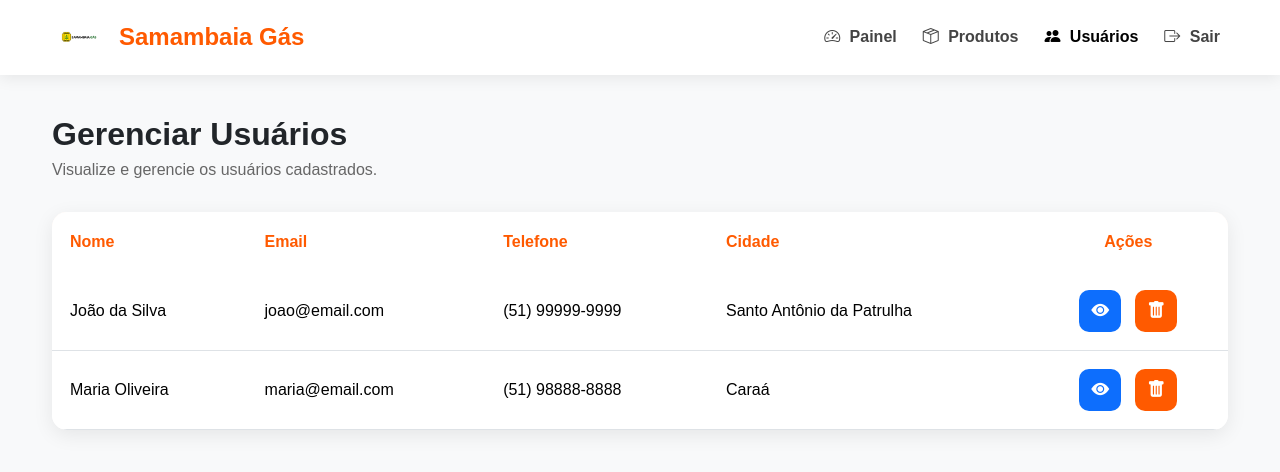
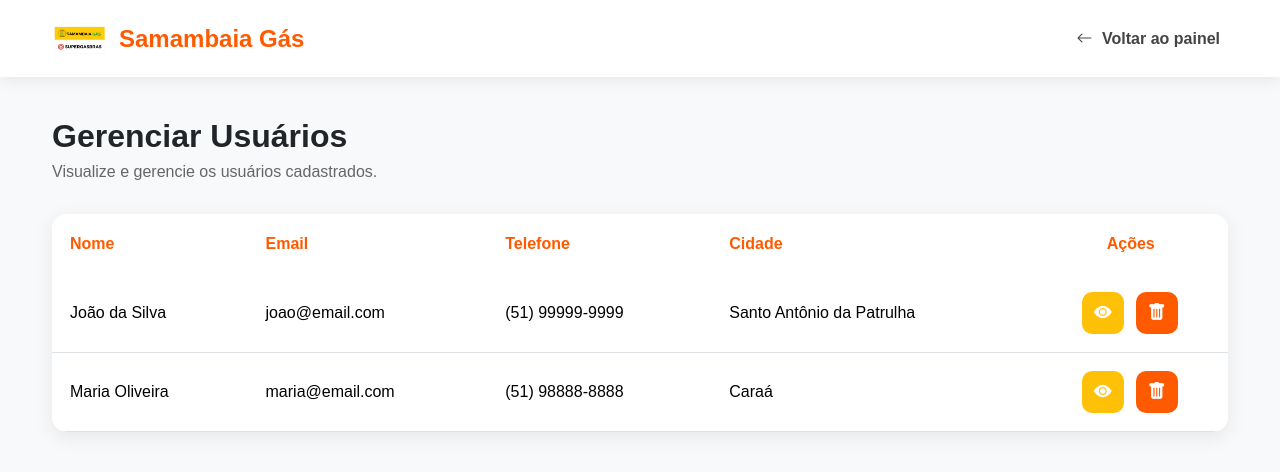
Before and after one commit to gihts7/Site_Samambaia_Gas, a PHP site: page /admin/gerenciarUsuarios.php in a window 1280 px wide. Shown: the top 472 px of the page. Run offline with PHP 8.4, Linux system fonts and the light colour scheme.

Commit message:
Atualização da logo, produtos e cidade

```diff
--- a/www/admin/gerenciarUsuarios.php
+++ b/www/admin/gerenciarUsuarios.php
@@ -44,53 +44,17 @@
 
         </button>
 
-        <div class="collapse navbar-collapse" id="menu">
+        <div class="collapse navbar-collapse justify-content-end">
 
-            <ul class="navbar-nav ms-auto align-items-center">
+            <ul class="navbar-nav">
 
                 <li class="nav-item">
 
-                    <a class="nav-link" href="painelAdmin.php">
+                    <a href="painelAdmin.php" class="nav-link">
 
-                        <i class="bi bi-speedometer2"></i>
+                        <i class="bi bi-arrow-left"></i>
 
-                        Painel
-
-                    </a>
-
-                </li>
-
-                <li class="nav-item">
-
-                    <a class="nav-link" href="gerenciarProdutos.php">
-
-                        <i class="bi bi-box-seam"></i>
-
-                        Produtos
-
-                    </a>
-
-                </li>
-
-                <li class="nav-item">
-
-                    <a class="nav-link active" href="gerenciarUsuarios.php">
-
-                        <i class="bi bi-people-fill"></i>
-
-                        Usuários
-
-                    </a>
-
-                </li>
-
-                <li class="nav-item">
-
-                    <a class="nav-link" href="../index.php">
-
-                        <i class="bi bi-box-arrow-right"></i>
-
-                        Sair
+                        Voltar ao painel
 
                     </a>
 
@@ -152,8 +116,7 @@
 
                         <a
                             href="visualizarUsuario.php"
-                            class="btn btn-primary btn-sm"
-                            title="Visualizar">
+                            class="btn btn-warning">
 
                             <i class="bi bi-eye-fill"></i>
 
@@ -190,7 +153,7 @@
 
                         <a
                             href="visualizarUsuario.php"
-                            class="btn btn-primary btn-sm">
+                            class="btn btn-warning">
 
                             <i class="bi bi-eye-fill"></i>
 
```
Also changed, not shown: www/Cadastro.php (+13 -16 lines), www/admin/gerenciarProdutos.php (+13 -5 lines), www/editarCadastro.php (+13 -17 lines), www/index.php (+14 -16 lines), www/Imagens/Logo_sem_fundo.png, www/Imagens/kitMangueira.png (added), www/Imagens/mangueira.png (deleted), www/admin/pedidos.php (indentation only).
